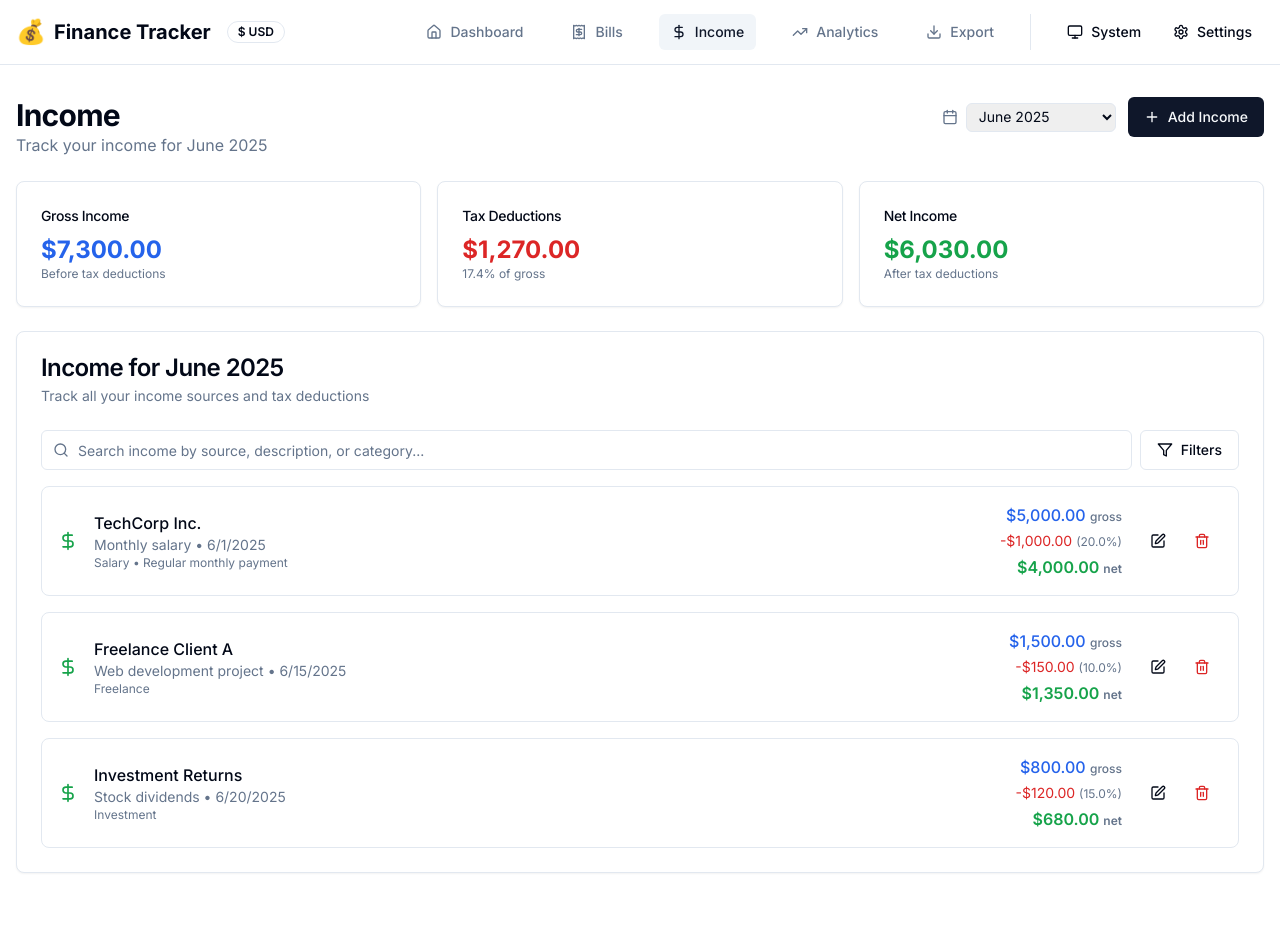
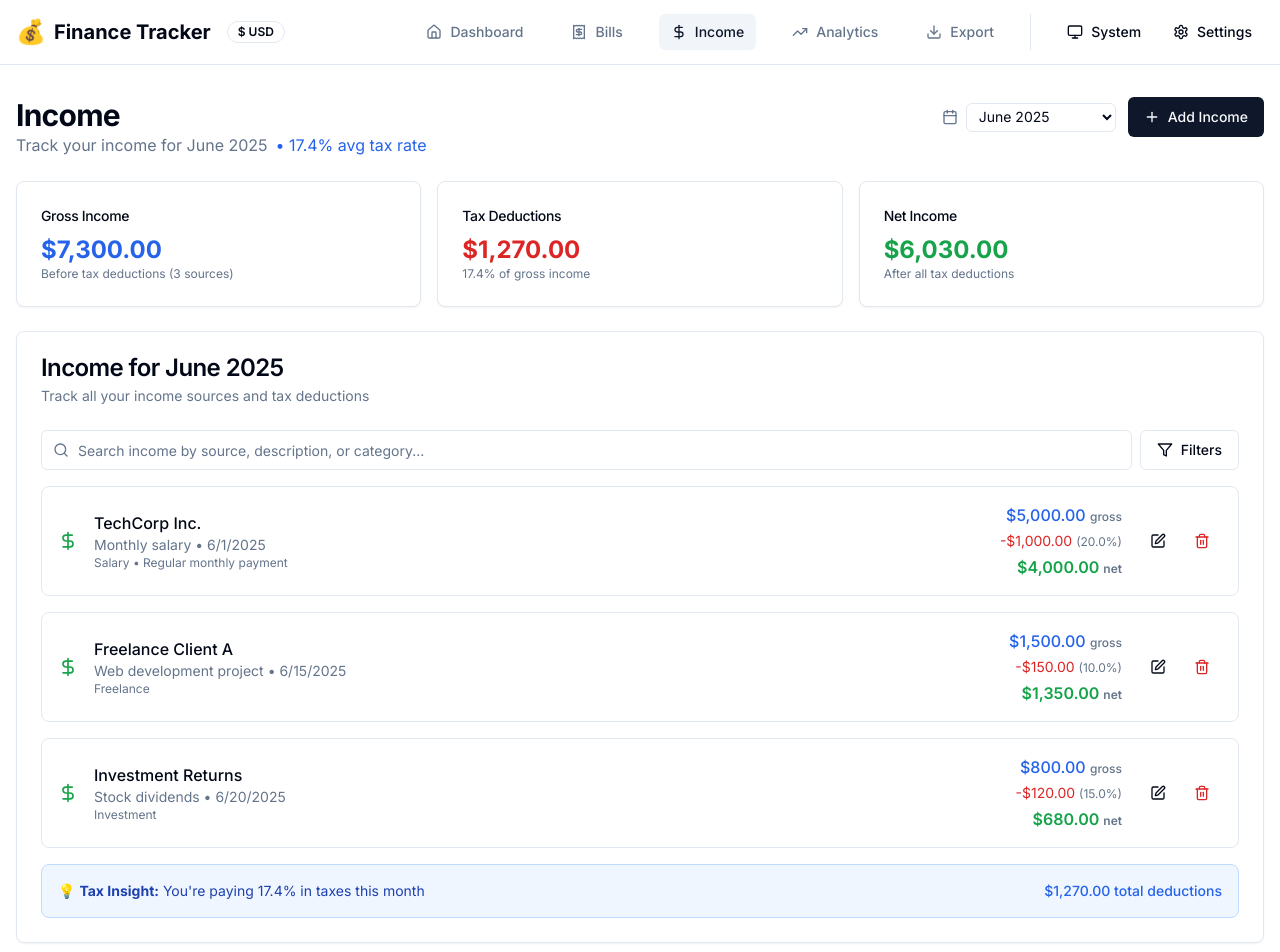
Before and after one commit to Mocsid/personal-finance-tracker, a Next.js app: page /income in a window 1280 px wide. Shown: the top 952 px of the page. Before the commit the page ends 905 px from the top, so only its background shows below. Built offline with nearby package versions, Linux system fonts and the light colour scheme.

Commit message:
Final enhancements: improved income page with keyboard shortcuts and comprehensive documentation updates

```diff
--- a/src/app/income/page.tsx
+++ b/src/app/income/page.tsx
@@ -6,6 +6,7 @@ import { Button } from '@/components/ui/button'
 import { IncomeForm } from '@/components/forms/income-form'
 import { DeleteConfirmDialog } from '@/components/ui/alert-dialog'
 import { SearchFilter } from '@/components/ui/search-filter'
+import { Tooltip } from '@/components/ui/tooltip'
 import { formatCurrency, getMonthName, getCurrentMonth, getCurrentYear } from '@/lib/utils'
 import { INCOME_CATEGORIES } from '@/lib/constants'
 import { Plus, DollarSign, Edit, Trash2, Calendar } from 'lucide-react'
@@ -23,6 +24,16 @@ export default function IncomePage() {
     income: undefined
   })
   const [loading, setLoading] = useState(true)
+
+  // Listen for keyboard shortcuts
+  useEffect(() => {
+    const handleNewIncome = () => {
+      setShowIncomeForm(true)
+    }
+
+    window.addEventListener('newIncome', handleNewIncome)
+    return () => window.removeEventListener('newIncome', handleNewIncome)
+  }, [])
 
   // Mock data for now - replace with API calls later
   useEffect(() => {
@@ -117,6 +128,7 @@ export default function IncomePage() {
   const totalGross = filteredIncome.reduce((sum, item) => sum + item.amount, 0)
   const totalTax = filteredIncome.reduce((sum, item) => sum + item.taxDeduction, 0)
   const totalNet = filteredIncome.reduce((sum, item) => sum + item.netAmount, 0)
+  const averageTaxRate = totalGross > 0 ? (totalTax / totalGross) * 100 : 0
 
   const handleAddIncome = (newIncome: Partial<Income>) => {
     const income_item: Income = {
@@ -193,6 +205,11 @@ export default function IncomePage() {
           <h1 className="text-3xl font-bold tracking-tight">Income</h1>
           <p className="text-muted-foreground">
             Track your income for {getMonthName(selectedMonth)} {selectedYear}
+            {averageTaxRate > 0 && (
+              <span className="text-blue-600 ml-2">
+                • {averageTaxRate.toFixed(1)}% avg tax rate
+              </span>
+            )}
           </p>
         </div>
 
@@ -206,7 +223,7 @@ export default function IncomePage() {
                 setSelectedMonth(parseInt(month))
                 setSelectedYear(parseInt(year))
               }}
-              className="border rounded-md px-2 py-1 text-sm"
+              className="border rounded-md px-2 py-1 text-sm bg-background"
             >
               {generateMonthOptions().map(({ month, year }) => (
                 <option key={`${month}-${year}`} value={`${month}-${year}`}>
@@ -216,10 +233,12 @@ export default function IncomePage() {
             </select>
           </div>
 
+          <Tooltip content="Add new income (n i)">
             <Button onClick={() => setShowIncomeForm(true)}>
               <Plus className="h-4 w-4 mr-2" />
               Add Income
             </Button>
+          </Tooltip>
         </div>
       </div>
 
@@ -230,7 +249,9 @@ export default function IncomePage() {
           </CardHeader>
           <CardContent>
             <div className="text-2xl font-bold text-blue-600">{formatCurrency(totalGross)}</div>
-            <p className="text-xs text-muted-foreground">Before tax deductions</p>
+            <p className="text-xs text-muted-foreground">
+              Before tax deductions ({filteredIncome.length} sources)
+            </p>
           </CardContent>
         </Card>
 
@@ -241,7 +262,7 @@ export default function IncomePage() {
           <CardContent>
             <div className="text-2xl font-bold text-red-600">{formatCurrency(totalTax)}</div>
             <p className="text-xs text-muted-foreground">
-              {totalGross > 0 ? `${((totalTax / totalGross) * 100).toFixed(1)}%` : '0%'} of gross
+              {totalGross > 0 ? `${averageTaxRate.toFixed(1)}%` : '0%'} of gross income
             </p>
           </CardContent>
         </Card>
@@ -252,7 +273,9 @@ export default function IncomePage() {
           </CardHeader>
           <CardContent>
             <div className="text-2xl font-bold text-green-600">{formatCurrency(totalNet)}</div>
-            <p className="text-xs text-muted-foreground">After tax deductions</p>
+            <p className="text-xs text-muted-foreground">
+              After all tax deductions
+            </p>
           </CardContent>
         </Card>
       </div>
@@ -312,6 +335,7 @@ export default function IncomePage() {
                     </div>
 
                     <div className="flex space-x-1">
+                      <Tooltip content="Edit income">
                         <Button
                           variant="ghost"
                           size="sm"
@@ -319,6 +343,8 @@ export default function IncomePage() {
                         >
                           <Edit className="h-4 w-4" />
                         </Button>
+                      </Tooltip>
+                      <Tooltip content="Delete income">
                         <Button
                           variant="ghost"
                           size="sm"
@@ -327,6 +353,7 @@ export default function IncomePage() {
                         >
                           <Trash2 className="h-4 w-4" />
                         </Button>
+                      </Tooltip>
                     </div>
                   </div>
                 </div>
@@ -339,6 +366,19 @@ export default function IncomePage() {
               </div>
             )}
           </div>
+
+          {filteredIncome.length > 0 && totalTax > 0 && (
+            <div className="bg-blue-50 dark:bg-blue-950 border border-blue-200 dark:border-blue-800 p-4 rounded-lg mt-4">
+              <div className="flex items-center justify-between text-sm">
+                <span className="text-blue-800 dark:text-blue-200">
+                  💡 <strong>Tax Insight:</strong> You're paying {averageTaxRate.toFixed(1)}% in taxes this month
+                </span>
+                <span className="text-blue-600 dark:text-blue-400 font-medium">
+                  {formatCurrency(totalTax)} total deductions
+                </span>
+              </div>
+            </div>
+          )}
         </CardContent>
       </Card>
 
```
Also changed, not shown: 2 other files (tests, documents, lock files or other folders). Lines whose indentation alone changed are shown as unchanged.
